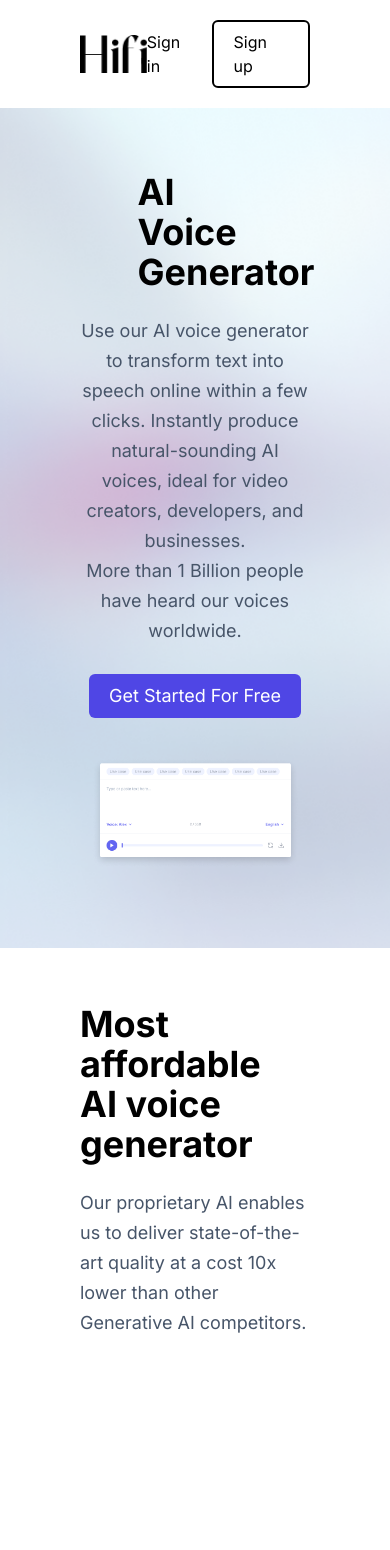
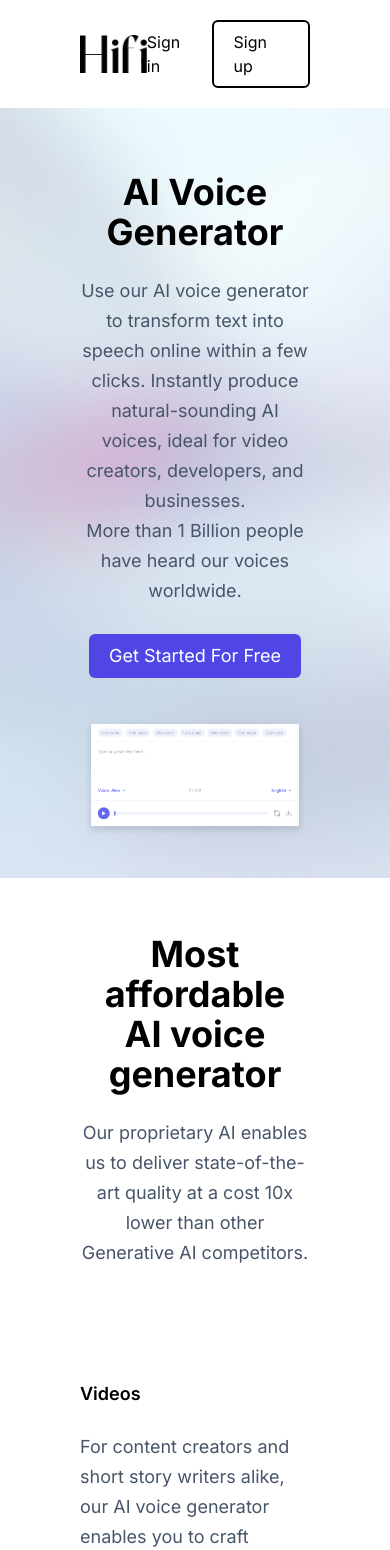
Before and after one commit to cysbyte/nextjs-saas-api, a Next.js app: page / in a window 390 px wide. Shown: the top 1550 px of the page. Built offline with nearby package versions, Linux system fonts and the light colour scheme.

Commit message:
update home page for responsive

```diff
--- a/src/components/sections/home/Hero.tsx
+++ b/src/components/sections/home/Hero.tsx
@@ -9,11 +9,11 @@ const Hero = () => {
     <section className="bg-hero-pattern bg-cover h-auto">
       <Wrapper>
         <div className="flex flex-col items-center justify-center">
-          <div className="mt-12 md:mt-24  flex flex-col justify-center">
-            <h1 className="mx-auto max-w-[50%] text-4xl sm:text-5xl font-bold mt-4 lg:leading-[60px]">
+          <div className="mt-12 md:mt-24 flex flex-col justify-center text-center">
+            <h1 className="mx-auto text-4xl sm:text-5xl font-bold mt-4 lg:leading-[60px]">
               AI Voice Generator
             </h1>
-            <p className="mx-auto text-center mt-6 text-lg md:text-base text-slate-600 max-w-3xl leading-[30px]">
+            <p className="mx-auto text-center mt-6 text-lg text-slate-600 max-w-2xl leading-[30px] md:leading-[35px]">
               Use our AI voice generator to transform text into speech online
               within a few clicks. Instantly produce natural-sounding AI voices,
               ideal for video creators, developers, and businesses. <br />
@@ -25,7 +25,7 @@ const Hero = () => {
 
           </div>
 
-            <Image className="mt-10 mb-20 w-[90%] md:w-full" src={usecase} alt='Minimax Use Case'/>
+            <Image className="my-10 md:mb-20 w-[98%] md:w-[80%]" src={usecase} alt='Minimax Use Case'/>
         </div>
       </Wrapper>
     </section>
--- a/src/components/sections/home/MostAffordable.tsx
+++ b/src/components/sections/home/MostAffordable.tsx
@@ -20,7 +20,7 @@ const MostAffordable = () => {
   return (
     <section>
       <Wrapper>
-        <div className="mt-10 md:mt-20 flex flex-col items-center lg:items-start">
+        <div className="mt-10 md:mt-20 flex flex-col items-center lg:items-start text-center">
           <h1 className="max-w-xl text-4xl sm:text-5xl font-bold mt-4 lg:leading-[60px]">
             Most affordable
             <br />
@@ -31,8 +31,8 @@ const MostAffordable = () => {
             a cost 10x lower than other Generative AI competitors.
           </p>
         </div>
-        <div className="flex flex-col lg:flex-row items-center lg:items-start h-auto mt-24">
-          <div className="lg:flex-1 my-24 ">
+        <div className="flex flex-col lg:flex-row items-center lg:items-start h-auto mt-12 md:mt-24">
+          <div className="lg:flex-1 my-12 md:my-24 ">
             <h4 className="text-14 font-semibold text-lg mt-4">Videos</h4>
             <p className="mt-6 text-lg text-slate-600 max-w-xl leading-[30px]">
               For content creators and short story writers alike, our AI voice
```
